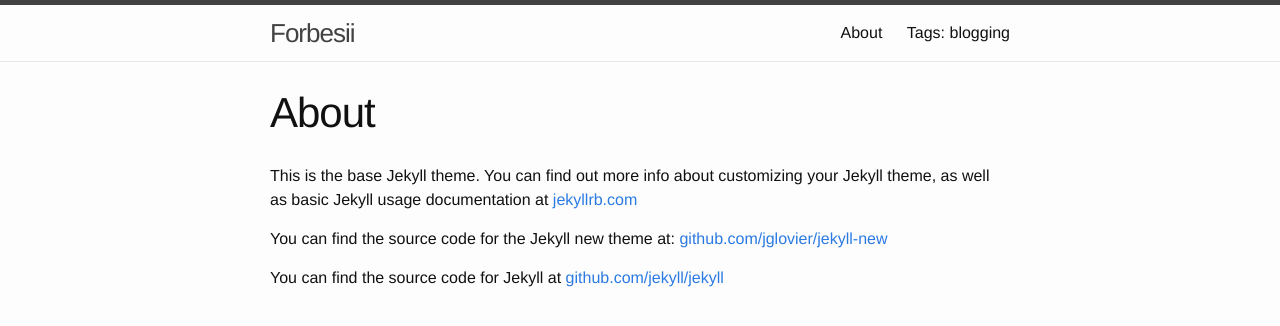
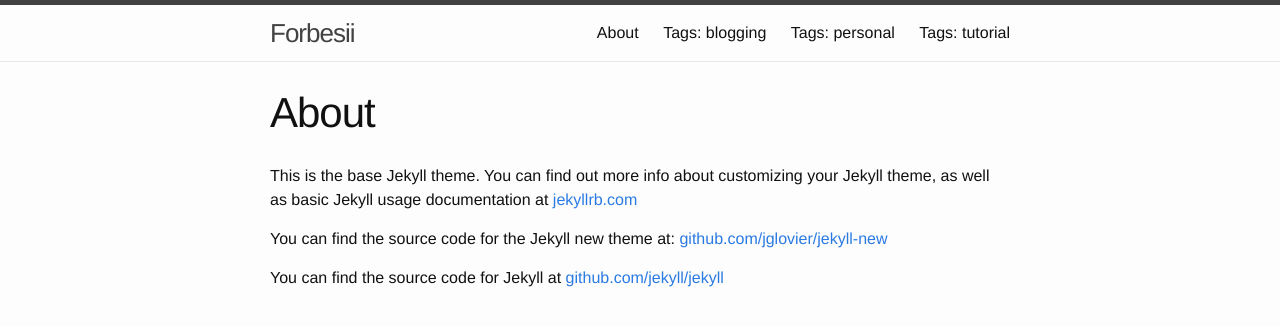
Before and after one commit to simon-gray/simon-gray.github.io, a Jekyll site: the page built from about.md, in a window 1280 px wide, cut to the strip 0-346 px from the top of the page. Shown: the top 326 px of the strip. Built offline with Jekyll 4.4.1, drawn with Linux system fonts in a browser that asks for light colours.

Commit message:
fixing tags

```diff
--- a/_layouts/post.html
+++ b/_layouts/post.html
@@ -6,11 +6,6 @@
   <header class="post-header">
     <h1 class="post-title">{{ page.title }}</h1>
     <p class="post-meta">{{ page.date | date: "%b %-d, %Y" }}{% if page.author %} • {{ page.author }}{% endif %}{% if page.meta %} • {{ page.meta }}{% endif %}</p>
-    <p>Tags:
-      {% for tag in page.tags %}
-        <a href="{{ site.baseurl }}/tags/{{ tag | slugify }}/">{{ tag }}</a>
-      {% endfor %}
-    </p>
 
   </header>
 
--- /dev/null
+++ b/tags/personal.markdown
@@ -0,0 +1,6 @@
+---
+layout: tags
+title: "Tags: personal"
+tag: personal
+permalink: /tags/personal/
+---
--- /dev/null
+++ b/tags/tutorial.markdown
@@ -0,0 +1,6 @@
+---
+layout: tags
+title: "Tags: tutorial"
+tag: tutorial
+permalink: /tags/tutorial/
+---
```
